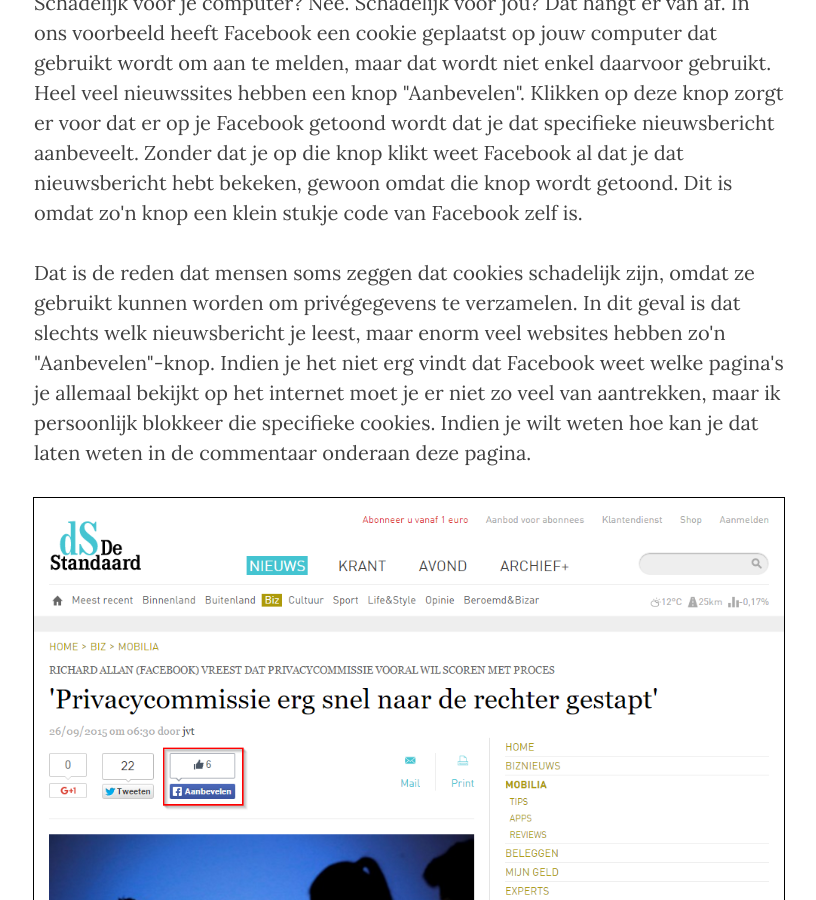
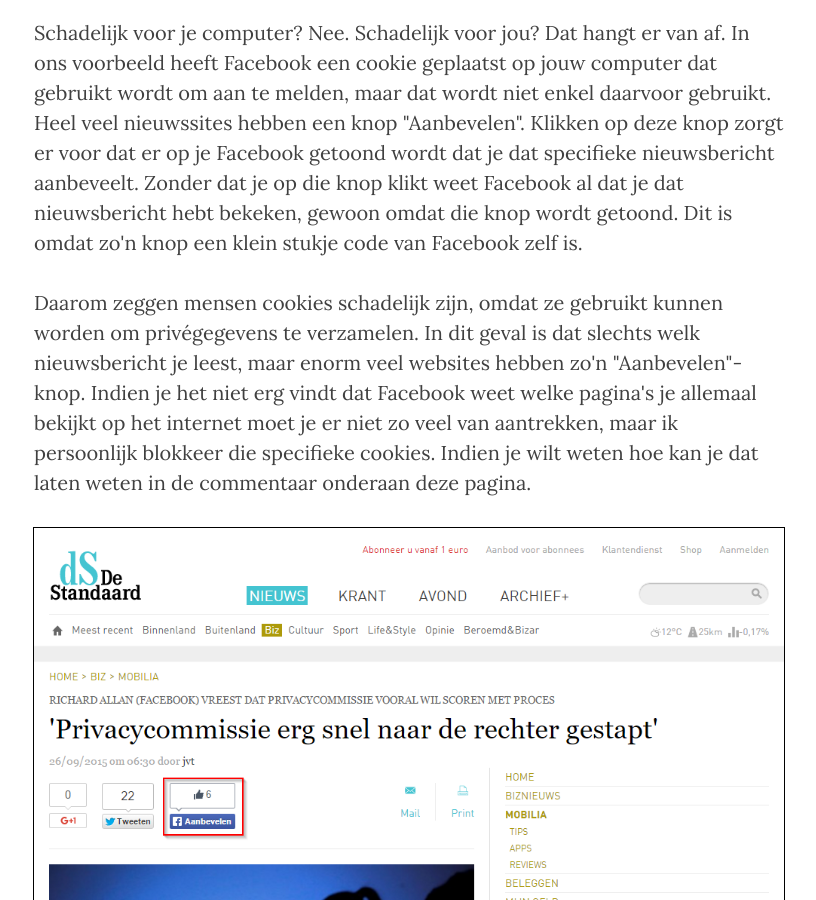
Before and after one commit to intkort/intkort.github.io, a Jekyll site: the page built from _posts/2015-10-6-Wat-zijn-cookies.md, in a window 1280 px wide and 900 px high, scrolled down 1836 px. Shown: the whole window, without its empty margins (231-1047 px from the left). Built offline with Jekyll 4.4.1, drawn with Linux system fonts in a browser that asks for light colours; nearby versions of some CDN libraries; some web fonts are replaced; comment, search, counter and statistics services are not loaded; some of the changed text lies outside the part shown.

Commit message:
Update 2015-10-6-Wat-zijn-cookies.md

```diff
--- a/_posts/2015-10-6-Wat-zijn-cookies.md
+++ b/_posts/2015-10-6-Wat-zijn-cookies.md
@@ -21,7 +21,7 @@
 
 <h2>Zijn cookies schadelijk?</h2>
 <p>Schadelijk voor je computer? Nee. Schadelijk voor jou? Dat hangt er van af. In ons voorbeeld heeft Facebook een cookie geplaatst op jouw computer dat gebruikt wordt om aan te melden, maar dat wordt niet enkel daarvoor gebruikt. Heel veel nieuwssites hebben een knop "Aanbevelen". Klikken op deze knop zorgt er voor dat er op je Facebook getoond wordt dat je dat specifieke nieuwsbericht aanbeveelt. Zonder dat je op die knop klikt weet Facebook al dat je dat nieuwsbericht hebt bekeken, gewoon omdat die knop wordt getoond. Dit is omdat zo'n knop een klein stukje code van Facebook zelf is.</p>
-<p>Dat is de reden dat mensen soms zeggen dat cookies schadelijk zijn, omdat ze gebruikt kunnen worden om privégegevens te verzamelen. In dit geval is dat slechts welk nieuwsbericht je leest, maar enorm veel websites hebben zo'n "Aanbevelen"-knop. Indien je het niet erg vindt dat Facebook weet welke pagina's je allemaal bekijkt op het internet moet je er niet zo veel van aantrekken, maar ik persoonlijk blokkeer die specifieke cookies. Indien je wilt weten hoe kan je dat laten weten in de commentaar onderaan deze pagina.</p>
+<p>Daarom zeggen mensen cookies schadelijk zijn, omdat ze gebruikt kunnen worden om privégegevens te verzamelen. In dit geval is dat slechts welk nieuwsbericht je leest, maar enorm veel websites hebben zo'n "Aanbevelen"-knop. Indien je het niet erg vindt dat Facebook weet welke pagina's je allemaal bekijkt op het internet moet je er niet zo veel van aantrekken, maar ik persoonlijk blokkeer die specifieke cookies. Indien je wilt weten hoe kan je dat laten weten in de commentaar onderaan deze pagina.</p>
 
 <a href="{{ site.baseurl }}/img/post/cookies/de_standaard_aanbevelen.png">
     <img class="outline" src="{{ site.baseurl }}/img/post/cookies/de_standaard_aanbevelen.png" alt="aanbevelen-knop op De Standaard">
```
Also changed, not shown: other parts of _posts/2015-10-6-Wat-zijn-cookies.md (+1 -1 lines).
